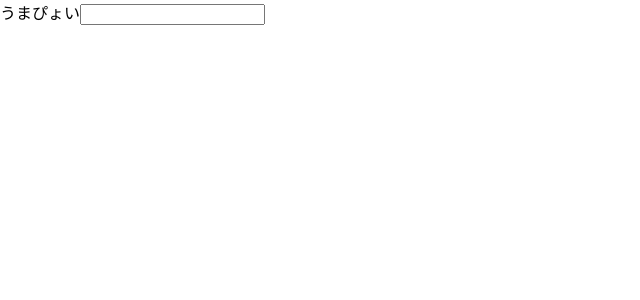
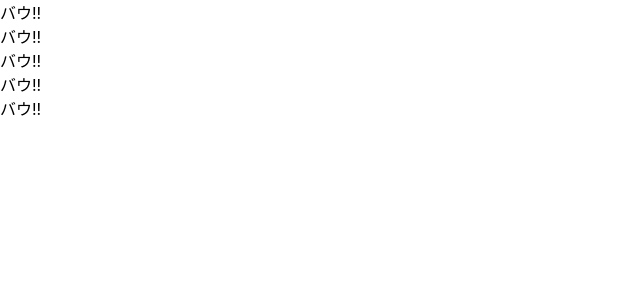
Before and after one commit to ryugak/udemy-react-redux-crud-application, a React (Create React App) app: page / in a window 1280 px wide. Shown: the top 300 px of the page, without its empty margins (0-640 px from the left). Built offline with nearby package versions, Linux system fonts and the light colour scheme.

Commit message:
learn components

```diff
--- a/src/App.js
+++ b/src/App.js
@@ -1,13 +1,29 @@
 import React from 'react';
 
 
-export default class App extends React.Component {
-  render() {
-    return(
-      <React.Fragment>
-        <label htmlFor="うまぴょい">うまぴょい</label>
-        <input type="text" onChange={(() => {console.log("うまぴょい")})}></input>
-      </React.Fragment>
-    )
-  }
+// export default class App extends React.Component {
+//   render() {
+//     return(
+//       <React.Fragment>
+//         <label htmlFor="うまぴょい">うまぴょい</label>
+//         <input type="text" onChange={(() => {console.log("うまぴょい")})}></input>
+//       </React.Fragment>
+//     )
+//   }
+// }
+const App = () => {
+  return(
+    <div>
+      <Dog/>
+      <Dog/>
+      <Dog/>
+      <Dog/>
+      <Dog/>
+    </div>
+  )
 }
+const Dog = () => {
+  return <div>バウ!!</div>
+}
+
+export default App;
```
